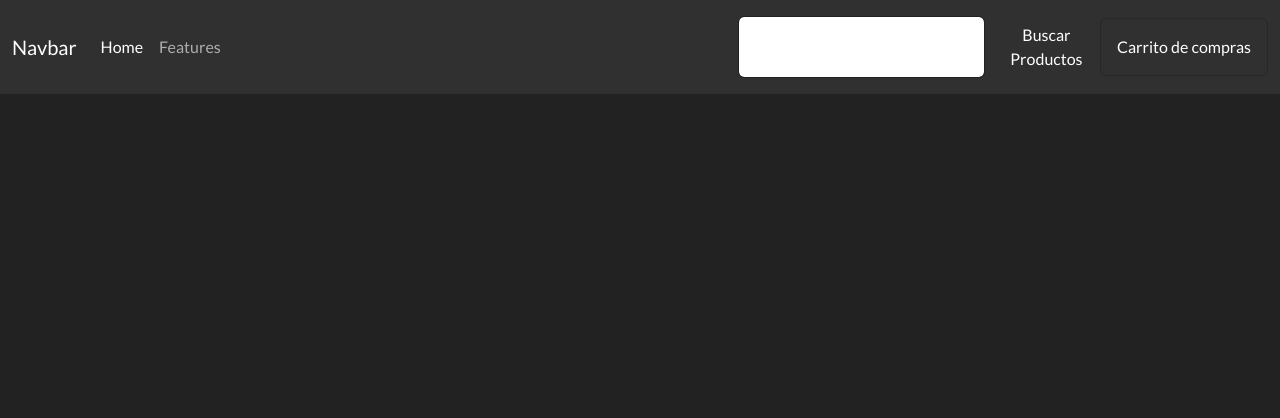
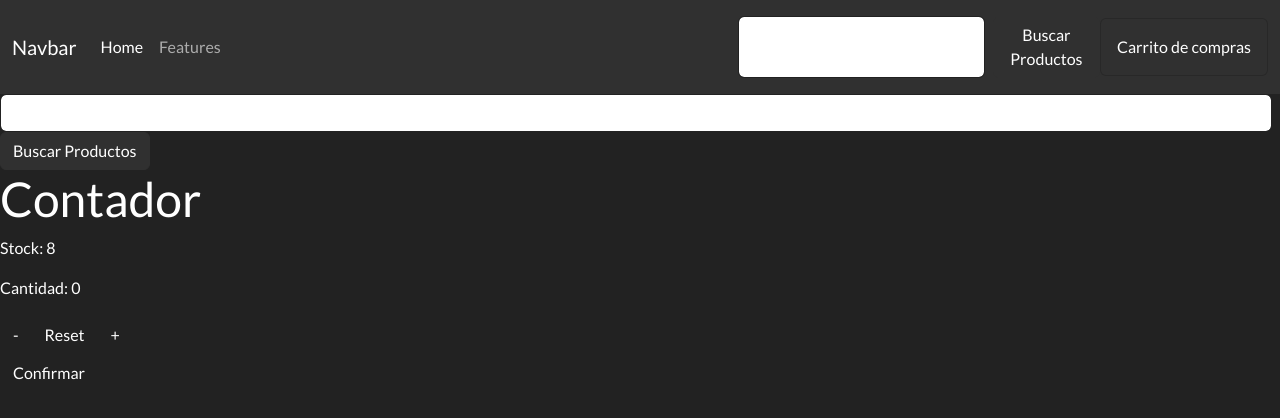
Before and after one commit to WandaArriola/reactscoder, a React (Create React App) app in the folder my-app/: page / in a window 1280 px wide. Shown: the top 418 px of the page. Built offline with nearby package versions, Linux system fonts and the light colour scheme.

Commit message:
contador

```diff
--- a/my-app/src/component/fragment/App.jsx
+++ b/my-app/src/component/fragment/App.jsx
@@ -1,35 +1,60 @@
 import {React, useState} from 'react';
+import './App.css';
+import Boton from './Boton';
+import Form from './Form';
+import ItenListContainer from './ItenListContainer';
+import NavBar from './NavBar';
 
-import NavBar from './NavBar';
-import Boton from './boton';
 
-const App = () => {
 
-    const [cont, setCont ] = useState (0)
+function App ()  {
+    return (
 
-    function saludar () {
-        console.log ("hola mundo")
-    }
-
-    return (
-        <>
+        <div className='App'>
             <NavBar/>
 
-            <p>
+            <Form/>
+            <Boton/>
 
-                contador: {cont}
-            </p>
-
-        <button className='"btn btn-secondary' onClick={() => setCont (cont + 1)}>
-            +
-        </button>
-
-        <button className='"btn btn-primary'onClick={() => setCont (cont + 1)} >
-            -
-        </button>
-
-        </>
+            <ItenListContainer/>
+        </div>
     );
 }
 
 export default App;
+
+
+
+//etso va arriba delreturn//
+
+/*const [cont, setCont ] = useState (0)
+
+function contador (operacion) {
+    if (operacion == "+"){+
+        setCont (cont +1)
+    } else {
+        setCont (cont -1)
+    }
+    console.log (cont)
+}*/
+
+
+
+
+//esto va dentro del return//
+
+/*<NavBar/>
+
+<p>
+    contador: {cont}
+</p>
+
+<button className='btn btn-secondary' onClick={() => contador("+")}>
+DISTE CLICK
+</button>
+
+<button className='btn btn-primary'onClick={() => contador("-")} >
+-DISTE CLICK
+</button>
+
+</>*/
--- /dev/null
+++ b/my-app/src/component/fragment/Counter.jsx
@@ -0,0 +1,51 @@
+import {useState} from 'react';
+
+
+const Counter = ({stock, onAdd}) => {
+
+   const [count, setCount] = useState (0)
+
+   function add(){
+    if (count < stock){
+        setCount (count + 1)
+    }
+
+   }
+
+   function substract (){
+    if (count > 0){
+        setCount (count - 1)
+    }
+
+   }
+   function reset (){
+        setCount (0)
+   }
+
+    return (
+
+        <div>
+
+            <div className='counter-box'>
+                <h1>Contador</h1>
+                <p>Stock: {stock}</p>
+                <p>Cantidad: {count}</p>
+
+
+                <div>
+                    <button className='btn' onClick={substract}> - </button>
+                    <button className='btn' onClick={reset}> Reset</button>
+                    <button className='btn' onClick={add}> + </button>
+                </div>
+                <div>
+                    <button className='btn' onClick={() => onAdd(count) }>Confirmar</button>
+                </div>
+            </div>
+
+
+        </div>
+
+    );
+}
+
+export default Counter;
--- a/my-app/src/component/fragment/ItenListContainer.jsx
+++ b/my-app/src/component/fragment/ItenListContainer.jsx
@@ -1,9 +1,16 @@
 import React from 'react';
+import Counter from './Counter';
+
 
 const ItenListContainer = () => {
+
+    function onAdd (count){
+        console.log ('se han seleccionado ${count} prodcutos' )
+    }
+
     return (
         <div>
-
+           <Counter stock={8} onAdd= {onAdd}/>
         </div>
     );
 }
--- a/my-app/src/component/fragment/NavBar.jsx
+++ b/my-app/src/component/fragment/NavBar.jsx
@@ -2,8 +2,7 @@
 
 import React from 'react';
 import Form from './Form';
-import Boton from './boton';
-import Cards from './CartWidge';
+import Boton from './Boton';
 import CartWidge from './CartWidge';
 
 const NavBar = () => {
--- a/my-app/src/index.js
+++ b/my-app/src/index.js
@@ -1,13 +1,13 @@
 import React from 'react';
 import ReactDOM from 'react-dom/client';
 import './index.css';
-import App from './component/fragment/NavBar.jsx';
+import App from './component/fragment/App';
+
 
 
 const root = ReactDOM.createRoot(document.getElementById('root'));
-
 root.render(
   <React.StrictMode>
-    <App nombre="Wanda"/>
+    <App />
   </React.StrictMode>
 );
```
Also changed, not shown: my-app/src/component/fragment/App.css (renamed from my-app/src/component/App.css).
